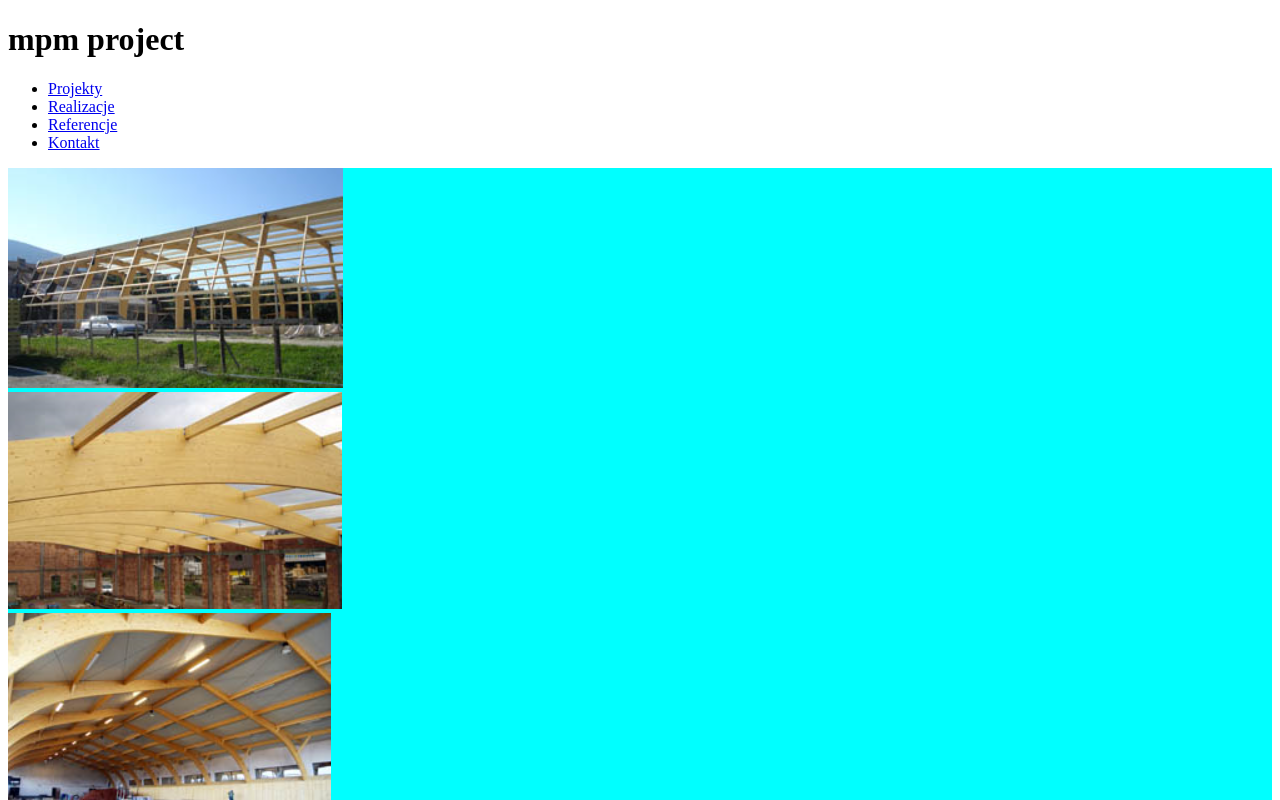
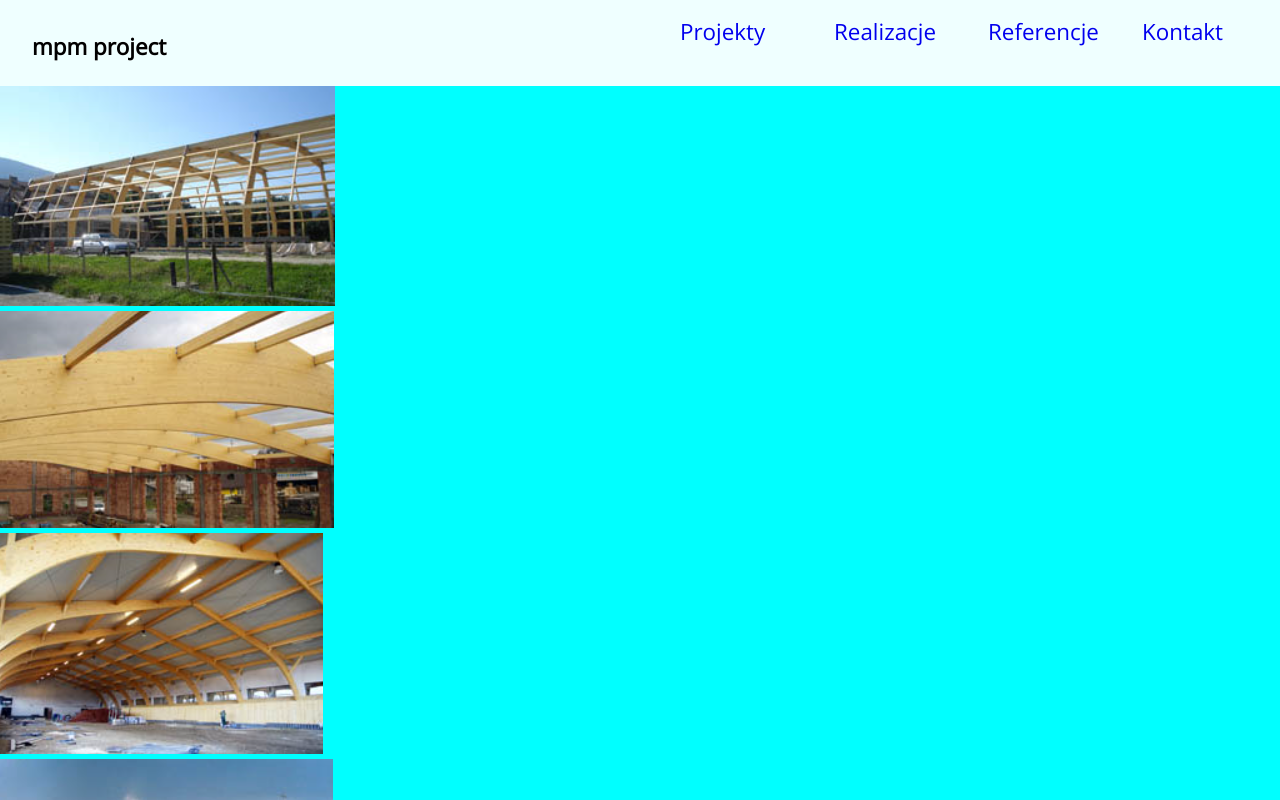
Before and after one commit to PiotrKedra/PiotrKedra.github.io, a plain HTML site: page realizacje.html in a window 1280 px wide. Shown: the top 800 px of the page. Drawn offline with nearby package versions, Linux system fonts and the light colour scheme.

Commit message:
New files

```diff
--- a/realizacje.html
+++ b/realizacje.html
@@ -12,17 +12,19 @@
         <link href="https://fonts.googleapis.com/css?family=Open+Sans:300" rel="stylesheet">
 	</head>
 	<body>
+
         <div class="menu">
-            <h1>mpm project</h1>
+            <h1><a href = "index.html">mpm project</a></h1>
             <nav class="main_nav">
                 <ul>
                     <li><a href = "#">Projekty</a></li>
-                    <li><a href = "#realizacje.html">Realizacje</a></li>
+                    <li><a href = "realizacje.html">Realizacje</a></li>
                     <li><a href = "#">Referencje</a></li>
                     <li><a href = "#">Kontakt</a></li>
                 </ul>
             </nav>
         </div>
+
         <div class="content">
             <div><img src="images/rod1.png"></div>
             <div><img src="images/rod2.png"></div>
--- a/style-realizacje.css
+++ b/style-realizacje.css
@@ -8,3 +8,74 @@
 .content div{
     background-color: aqua;
 }
+
+
+:root{
+    --primary: #efffff;
+    --light: #fff;
+    --shadow: 0 1px 5px rgba(104,104,104,0.8);
+    --text-shadow: 0 0 1px rgba(255,255,255,1);
+    --content-shadow: 0 0 2px rgba(0,0,0,1);
+}
+
+html{
+    font-family: 'Open Sans', sans-serif;
+}
+
+body{
+    margin: 0;
+    padding: 0;
+    background-color: var(--primary);
+}
+
+/*////////////////////////////////////////////////////////////////*/
+/*//////////////////////////main menu                             */
+/*////////////////////////////////////////////////////////////////*/
+
+
+.menu{
+    display: grid;
+    grid-template-columns: 1fr 1fr;
+}
+
+.menu h1 a{
+    text-decoration: none;
+    color: var(--shadow);
+    font-size: 1.4rem;
+    margin-left: 2rem;
+    white-space: nowrap;
+    text-shadow: var(--text-shadow);
+}
+
+.menu nav{
+    padding-right: 1rem;
+}
+
+.menu nav ul{
+    list-style: none;
+    display: grid;
+    grid-template-columns: repeat(4, 1fr);
+    grid-gap: 2rem;
+
+}
+
+.main_nav a{
+    display: inline-block;
+    text-decoration: none;
+    font-size: 1.4rem;
+    color: var(--shadow));
+    text-shadow: var(--text-shadow);
+}
+
+.main_nav a:after{
+    content: '';
+    width: 0;
+    height: 1.2px;
+    display: block;
+    background: white;
+    transition: 500ms ease-in-out;
+}
+
+.main_nav a:hover:after{
+    width: 100%;
+}
--- a/style.css
+++ b/style.css
@@ -35,7 +35,8 @@ body{
     grid-template-columns: 1fr 1fr;
 }
 
-.menu h1{
+.menu h1 a{
+    text-decoration: none;
     color: var(--light);
     font-size: 1.4rem;
     margin-left: 2rem;
```
Also changed, not shown: index.html (+2 -2 lines), projekty.html (added), referencje.html (added), style-projekty.css (added), style-referencje.css (added).
